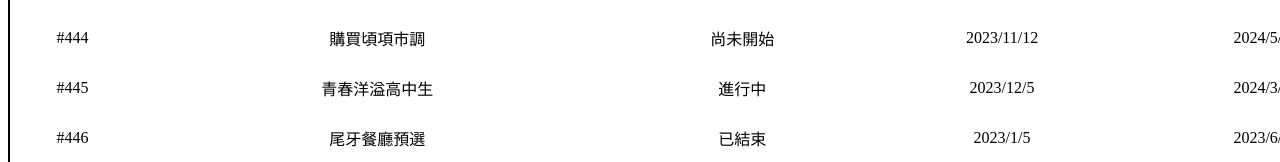
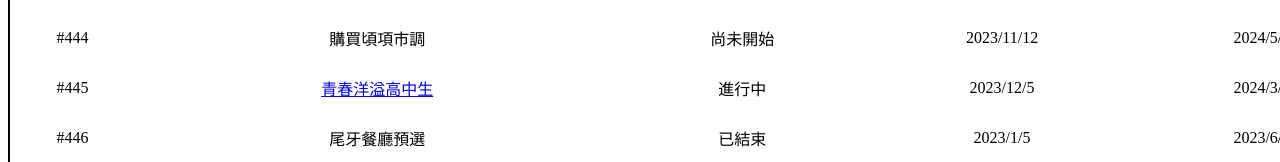
Before and after one commit to Jung0210/-questionnaire, a Vue app: page / in a window 1280 px wide. Shown: the part 225-387 px from the top of the page. Built offline with nearby package versions, Linux system fonts and the light colour scheme; the HTML template or start-up script is replaced by a standard one.

Commit message:
榕駿0727 16:15

```diff
--- a/src/views/HomeView.vue
+++ b/src/views/HomeView.vue
@@ -36,11 +36,15 @@
       </tr>
       <tr>
         <td> #445 </td>
-        <td>青春洋溢高中生</td>
+        <td>
+          <RouterLink to="/ConfirmationPage">青春洋溢高中生</RouterLink>
+        </td>
         <td> 進行中 </td>
         <td> 2023/12/5 </td>
         <td> 2024/3/2 </td>
-        <td> 前往 </td>
+        <td>
+          <RouterLink to="/StatisticPage">前往</RouterLink>
+        </td>
       </tr>
       <tr>
         <td> #446 </td>
```
